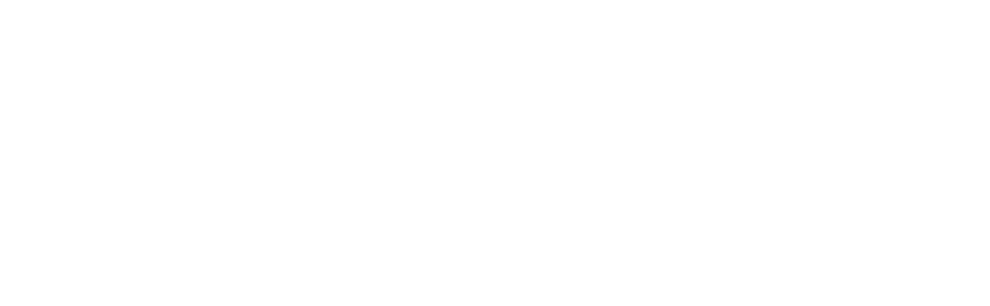
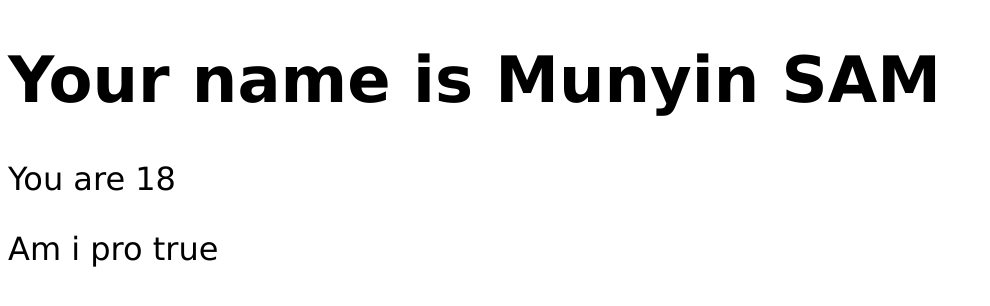
Before and after one commit to Chapokit/Learning, a plain HTML site: page Munyin/JS/index.html in a window 1280 px wide. Shown: the whole page, without its empty margins (0-990 px from the left). Drawn offline with Linux system fonts and the light colour scheme.

Commit message:
var done

```diff
--- a/Munyin/JS/index.html
+++ b/Munyin/JS/index.html
@@ -8,7 +8,8 @@
 </head>
 <body>
     <h1 id="myH1"></h1>
-    <p id="myP"></p>
+    <p id="myP1"></p>
+    <p id="myP2"></p>
     <script src="index.js"></script>
 </body>
 </html>
--- a/Munyin/JS/index.js
+++ b/Munyin/JS/index.js
@@ -1,24 +1,10 @@
-//console.log('Hello');
-//console.log('I like mushrooms');
+``
 
-//window.alert("This is an alert")
-//window.alert("Nahbro")
-/*
-document.getElementById("myH1").textContent = 'Hello';
-document.getElementById("myP").textContent = 'Yo mei yo';
+let fullName = "Munyin SAM"
+let age = 18;
 
+let student = true;
 
-
-let firstName = "Munyin";
-
-console.log(typeof firstName);
-console.log(`Your name is ${firstName}`);
-
-
-
-let online = true;
-
-console.log(typeof online);
-console.log(`Bro is ${online}`);
-
-*/
+document.getElementById("myH1").textContent = `Your name is ${fullName}`;
+document.getElementById("myP1").textContent = `You are ${age}`;
+document.getElementById("myP2").textContent = `Am i pro ${student}`;
```
